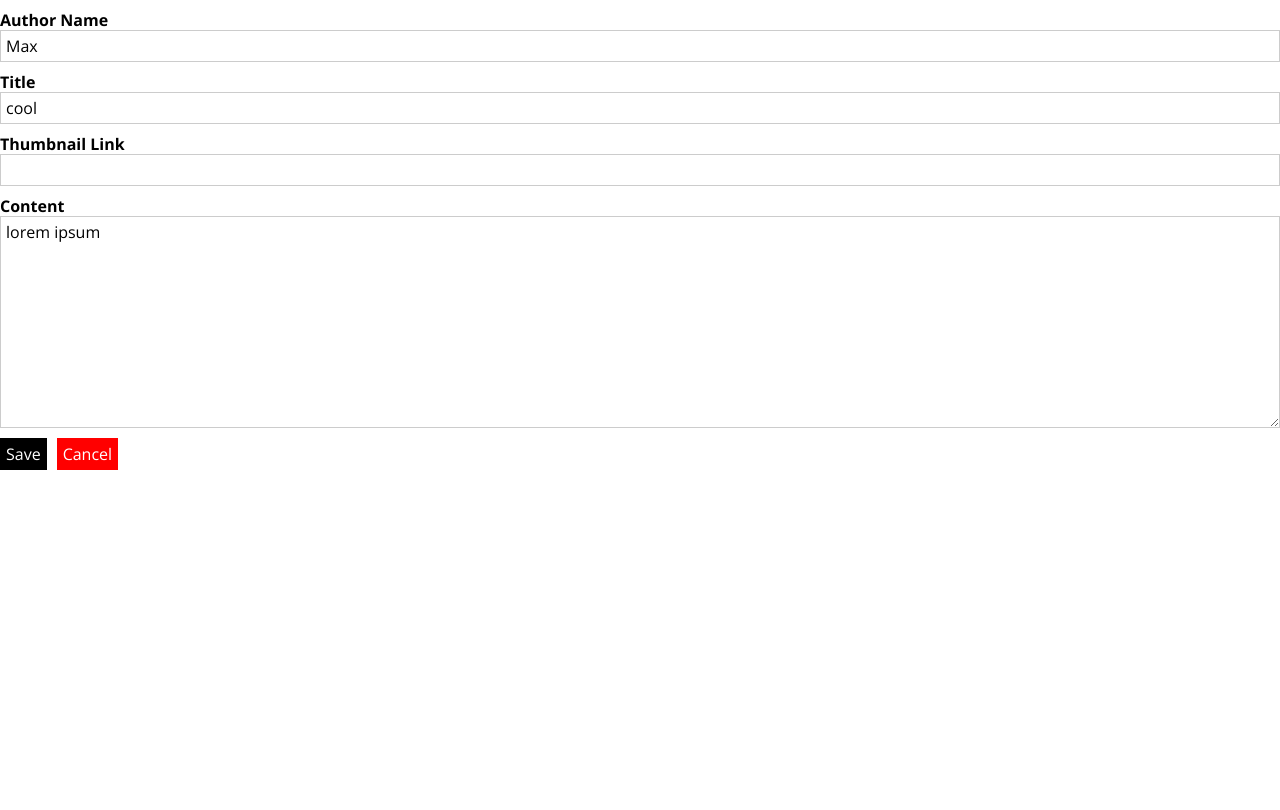
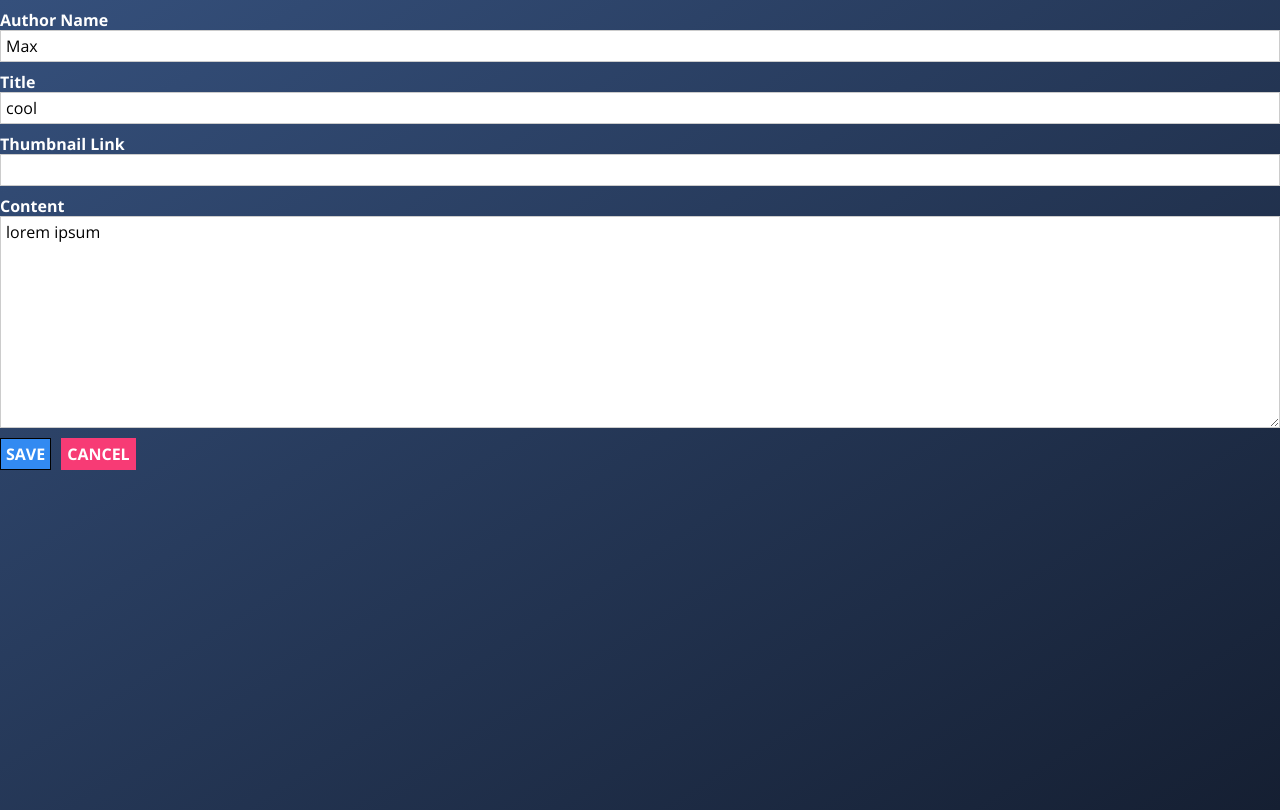
Before and after one commit to mbanakova/nuxt2blog, a Nuxt app: page /admin/1 in a window 1280 px wide. Built offline with nearby package versions, Linux system fonts and the light colour scheme.

Commit message:
scss added

```diff
--- /dev/null
+++ b/assets/style.scss
@@ -0,0 +1,10 @@
+$dark: #151f32;
+$navy: #18273f;
+$light: #35507c;
+$bright: #328af1;
+$accent: #f73b75;
+
+$black: #000000;
+$white: #ffffff;
+
+$tr: 0.3s all ease-in-out;
--- a/components/Navigation/TheHeader.vue
+++ b/components/Navigation/TheHeader.vue
@@ -28,7 +28,7 @@ export default {
 };
 </script>
 
-<style scoped>
+<style lang="scss" scoped>
 .header-container {
   height: 60px;
 }
@@ -43,7 +43,7 @@ export default {
   display: flex;
   justify-content: space-around;
   align-items: center;
-  background-color: black;
+  background-color: $black;
   z-index: 100;
   box-sizing: border-box;
   padding: 0 20px;
@@ -65,10 +65,7 @@ export default {
 
 .navigation-items {
   display: none;
-}
-
-@media (min-width: 768px) {
-  .navigation-items {
+  @media (min-width: 768px) {
     display: block;
   }
 }
@@ -92,6 +89,6 @@ export default {
 .nav-item a:hover,
 .nav-item a:active,
 .nav-item a.nuxt-link-active {
-  color: red;
+  color: $accent;
 }
 </style>
--- a/components/UI/AppButton.vue
+++ b/components/UI/AppButton.vue
@@ -19,21 +19,24 @@ export default {
 <style lang="scss" scoped>
 .button {
   font: inherit;
-  background-color: black;
-  color: white;
+  background-color: $bright;
+  text-transform: uppercase;
+  font-weight: 700;
+  color: $white;
   padding: 5px;
   cursor: pointer;
-  border: 1px solid black;
+  border: 1px solid $black;
+  transition: $tr;
 }
 
 .button:hover,
 .button:active {
   background-color: rgb(51, 51, 51);
-  border: 1px solid black;
+  border: 1px solid $black;
 }
 
 .inverted {
-  background-color: white;
+  background-color: $white;
   color: black;
   border: 1px solid transparent;
 }
@@ -41,13 +44,13 @@ export default {
 .inverted:hover,
 .inverted:active {
   color: #ccc;
-  background-color: white;
+  background-color: $white;
   border: 1px solid transparent;
 }
 
 .cancel {
-  background-color: red;
-  color: white;
+  background-color: $accent;
+  color: $white;
   border: 1px solid transparent;
 }
 
@@ -55,6 +58,6 @@ export default {
 .cancel:active {
   background-color: salmon;
   border: 1px solid transparent;
-  color: white;
+  color: $white;
 }
 </style>
--- a/layouts/default.vue
+++ b/layouts/default.vue
@@ -35,5 +35,8 @@ body {
   overflow-x: hidden;
   font-size: 16px;
   line-height: 20px;
+  min-height: 100vh;
+  background-image: linear-gradient(to top left, $dark, $light);
+  color: $white;
 }
 </style>
--- a/nuxt.config.js
+++ b/nuxt.config.js
@@ -13,8 +13,7 @@ export default {
     ],
     link: [
       { rel: 'icon', type: 'image/x-icon', href: '/favicon.ico' },
-      { rel: 'stylesheet', href: 'https://fonts.googleapis.com/css2?family=DM+Mono&family=Open+Sans:wght@400;700&display=swap' },
-      {}
+      { rel: 'stylesheet', href: 'https://fonts.googleapis.com/css2?family=DM+Mono&family=Open+Sans:wght@400;700&display=swap' }
     ]
   },
   build: {
@@ -29,8 +28,7 @@ export default {
   },
 
   // Global CSS: https://go.nuxtjs.dev/config-css
-  css: [
-  ],
+  css: [],
 
   // Plugins to run before rendering page: https://go.nuxtjs.dev/config-plugins
   plugins: [
@@ -46,9 +44,13 @@ export default {
   // Modules: https://go.nuxtjs.dev/config-modules
   modules: [
     // https://go.nuxtjs.dev/axios
-    '@nuxtjs/axios',
+    '@nuxtjs/axios', '@nuxtjs/style-resources'
   ],
-
+  styleResources: {
+    scss: [
+      '~/assets/style.scss',
+    ]
+  },
   // Axios module configuration: https://go.nuxtjs.dev/config-axios
   axios: {
     // Workaround to avoid enforcing hard-coded localhost:3000: https://github.com/nuxt-community/axios-module/issues/308
--- a/package.json
+++ b/package.json
@@ -19,12 +19,14 @@
     "webpack": "^4.46.0"
   },
   "devDependencies": {
+    "@nuxtjs/style-resources": "^1.2.1",
     "@vue/test-utils": "^1.3.0",
     "babel-core": "7.0.0-bridge.0",
     "babel-jest": "^27.4.4",
     "jest": "^27.4.4",
+    "node-sass": "^7.0.3",
     "sass": "^1.54.9",
-    "sass-loader": "10.1.1",
+    "sass-loader": "^10.1.1",
     "vue-jest": "^3.0.4"
   }
 }
```
Also changed, not shown: 1 other file (tests, documents, lock files or other folders).
